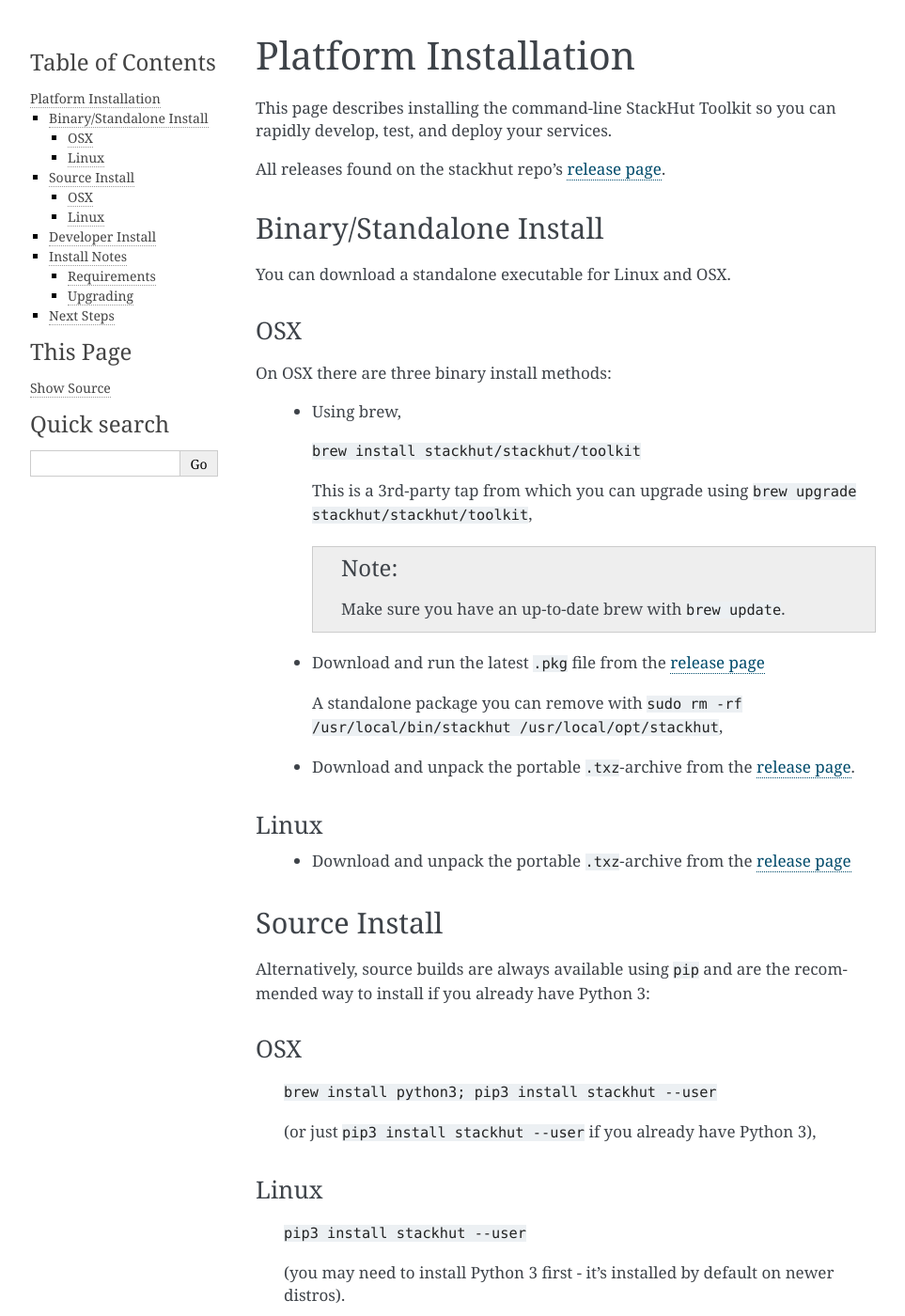
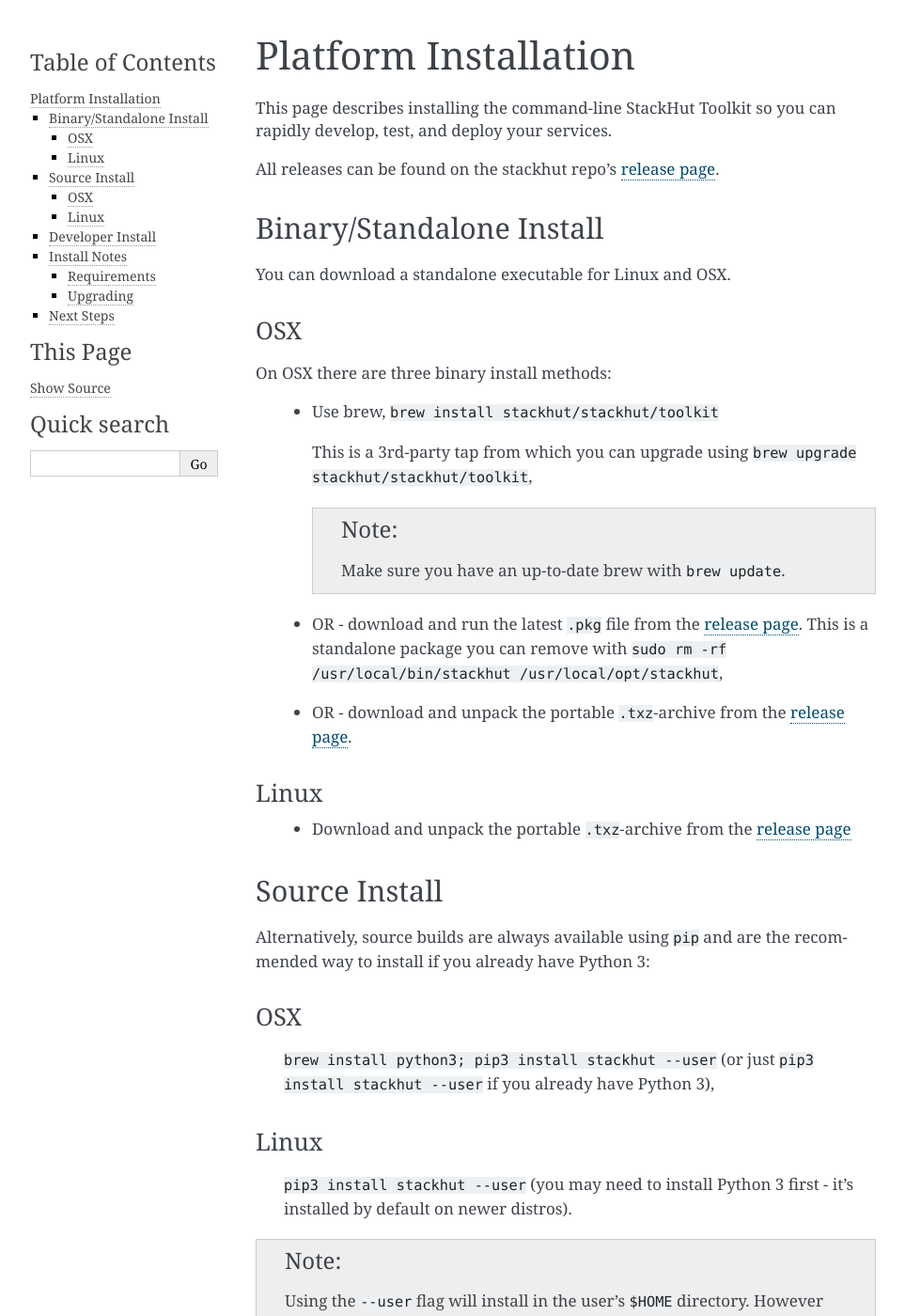
Before and after one commit to nstack/stackhut, a Sphinx documentation site: the page built from docs/getting_started/installation.rst, in a window 1280 px wide and 1400 px high. Shown: the whole window at 94% size, without its empty margins (148-1111 px from the left). Built offline with Sphinx 7.4.7, drawn with Linux system fonts in a browser that asks for light colours; pages that are not in the unit, such as notebooks, are missing from menus; some of the changed text lies outside the part shown.

Commit message:
Update install instructions

```diff
--- a/docs/getting_started/installation.rst
+++ b/docs/getting_started/installation.rst
@@ -5,7 +5,7 @@
 
 This page describes installing the command-line StackHut Toolkit so you can rapidly develop, test, and deploy your services.
 
-All releases found on the stackhut repo's `release page <https://github.com/stackhut/stackhut/releases>`_.
+All releases can be found on the stackhut repo's `release page <https://github.com/stackhut/stackhut/releases>`_.
 
 Binary/Standalone Install
 -------------------------
@@ -17,19 +17,15 @@
 
 On OSX there are three binary install methods:
 
-    *   Using brew,
-
-        ``brew install stackhut/stackhut/toolkit``
+    *   Use brew, ``brew install stackhut/stackhut/toolkit``
 
         This is a 3rd-party tap from which you can upgrade using ``brew upgrade stackhut/stackhut/toolkit``,
 
         .. note:: Make sure you have an up-to-date brew with ``brew update``.
 
-    *   Download and run the latest ``.pkg`` file from the `release page <https://github.com/stackhut/stackhut/releases>`_
+    *   OR - download and run the latest ``.pkg`` file from the `release page <https://github.com/stackhut/stackhut/releases>`_. This is a standalone package you can remove with ``sudo rm -rf /usr/local/bin/stackhut /usr/local/opt/stackhut``,
 
-        A standalone package you can remove with ``sudo rm -rf /usr/local/bin/stackhut /usr/local/opt/stackhut``,
-
-    *   Download and unpack the portable ``.txz``-archive from the `release page <https://github.com/stackhut/stackhut/releases>`_.
+    *   OR - download and unpack the portable ``.txz``-archive from the `release page <https://github.com/stackhut/stackhut/releases>`_.
 
 Linux
 ^^^^^
@@ -44,18 +40,14 @@
 OSX
 ^^^
 
-    ``brew install python3; pip3 install stackhut --user``
-
-    (or just ``pip3 install stackhut --user`` if you already have Python 3),
+    ``brew install python3; pip3 install stackhut --user`` (or just ``pip3 install stackhut --user`` if you already have Python 3),
 
 Linux
 ^^^^^
 
-    ``pip3 install stackhut --user``
+    ``pip3 install stackhut --user`` (you may need to install Python 3 first - it's installed by default on newer distros).
 
-    (you may need to install Python 3 first - it's installed by default on newer distros).
-
-.. note:: Using the ``--user`` flag will install ``stackhut`` to the user's ``$HOME`` directory. However on OSX you'll have to manually add ``~/Libraries/Python/3.4/bin`` to your ``$PATH``. Omitting the ``--user`` flag it will require ``sudo`` and install globally instead.
+.. note:: Using the ``--user`` flag will install in the user's ``$HOME`` directory. However on OSX you'll have to manually add ``~/Libraries/Python/3.4/bin`` to your ``$PATH``. Omitting the ``--user`` flag it will require ``sudo`` and install globally instead.
 
 
 Developer Install
@@ -63,7 +55,7 @@
 
 Want to run the latest code from Git? Awesome!
 
-    #) clone this repo - ``git clone git@github.com:stackhut/stackhut.git``
+    #) ``git clone git@github.com:stackhut/stackhut.git`` (Clone the repo)
     #) ``cd stackhut``
     #) ``pip3 install -r ./requirements.txt`` (Install the dependencies)
     #) ``python3 ./setup.py develop --user``
```
